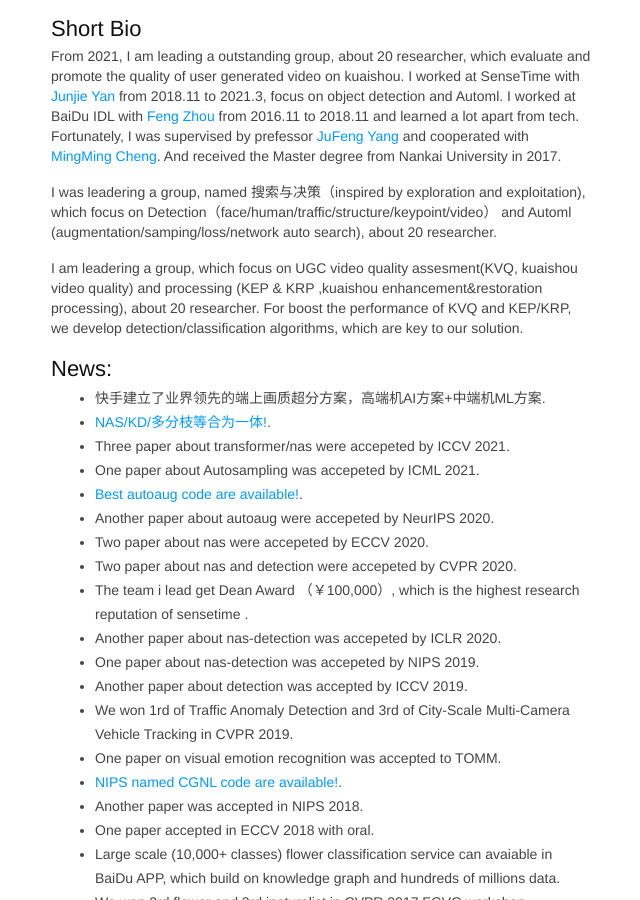
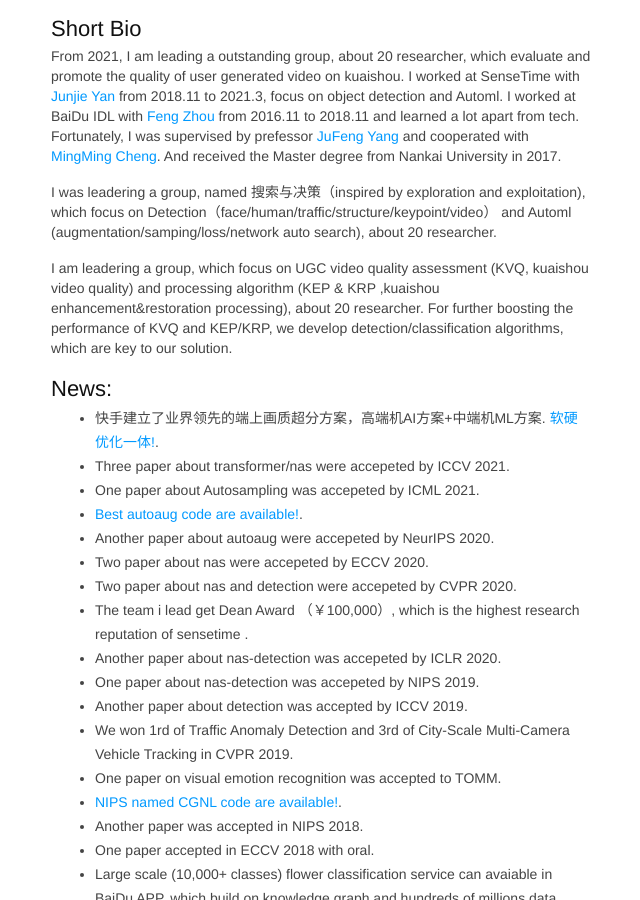
Before and after one commit to msunming/msunming.github.io, a Jekyll site: the page index.html, which Jekyll copies as it is, in a window 1280 px wide and 900 px high, scrolled down 436 px. Shown: the whole window, without its empty margins (109-749 px from the left). Built offline with Jekyll 4.4.1, drawn with Linux system fonts in a browser that asks for light colours.

Commit message:
Update index.html

```diff
--- a/index.html
+++ b/index.html
@@ -460,14 +460,13 @@ pre .markdown .emphasis {
 			I was leadering a group, named 搜索与决策（inspired by exploration and exploitation), which focus on Detection（face/human/traffic/structure/keypoint/video） and Automl (augmentation/samping/loss/network auto search), about 20 researcher.
 		</p>
 		<p>
-			I am leadering a group,  which focus on UGC video quality assesment(KVQ, kuaishou video quality) and processing (KEP & KRP ,kuaishou enhancement&restoration processing), about 20 researcher.
-			For boost the performance of KVQ and KEP/KRP, we develop detection/classification algorithms, which are key to our solution.
+			I am leadering a group,  which focus on UGC video quality assessment (KVQ, kuaishou video quality) and processing  algorithm (KEP & KRP ,kuaishou enhancement&restoration processing), about 20 researcher.
+			For further boosting the performance of KVQ and KEP/KRP, we develop detection/classification algorithms, which are key to our solution.
 		</p>
 
 	        <h2>News:</h2>
 		<ul>
-	    <li> 快手建立了业界领先的端上画质超分方案，高端机AI方案+中端机ML方案.</li>
-	    <li><a href=" https://mp.weixin.qq.com/s/c0VxPw3uVoWpelsYtn8wEg"> NAS/KD/多分枝等合为一体!</a>.</li>
+	    <li> 快手建立了业界领先的端上画质超分方案，高端机AI方案+中端机ML方案. <a href=" https://mp.weixin.qq.com/s/c0VxPw3uVoWpelsYtn8wEg"> 软硬优化一体!</a>.</li>
 	    <li> Three paper about transformer/nas were accepeted by ICCV 2021.</li>
 	    <li> One paper about Autosampling was accepeted by ICML 2021.</li>
 	    <li><a href=" https://github.com/Awesome-AutoAug-Algorithms/AWS-OHL-AutoAug">Best autoaug code are available!</a>.</li>
```
